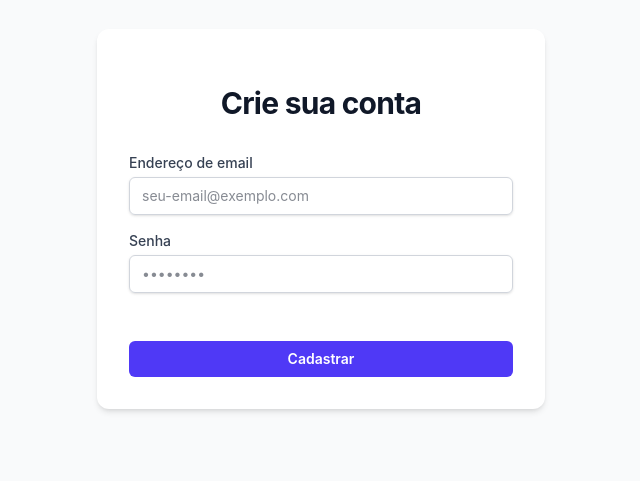
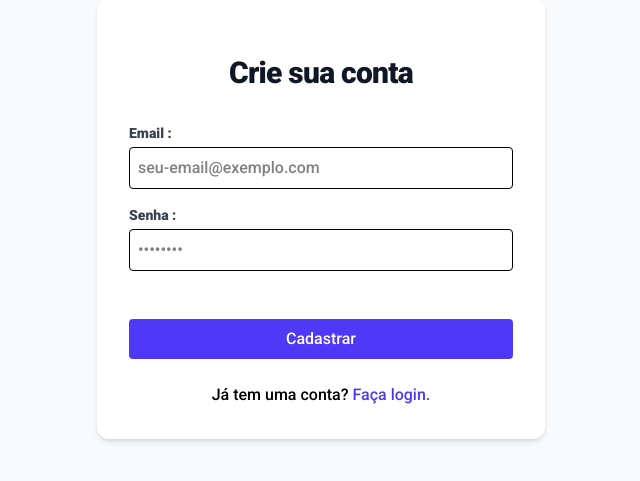
Before and after one commit to felipenewplayer/FinanceAI, a React (Vite) app in the folder frontend/: page /register in a window 1280 px wide. Shown: the part 181-662 px from the top of the page, without its empty margins (319-959 px from the left). Built offline with nearby package versions, Linux system fonts and the light colour scheme.

Commit message:
criaçao tela inicial, melhorando dashboard e segurança

```diff
--- a/frontend/src/pages/Dashboard.jsx
+++ b/frontend/src/pages/Dashboard.jsx
@@ -15,7 +15,9 @@ function Dashboard(){
     return(
         <div className="h-screen">
             {/*Header*/}
-            <header className="bg-gray-200 p-3">
+            <header className="bg-gray-200 p-3 flex justify-between items-center">
+                <div className="flex justify-start"><h1 className="roboto-black text-2xl">FinanceAI</h1>
+                </div>
                 <nav>
                     <ul className="flex justify-end gap-10 px-8 items-center">
                         <li className="roboto-regular text-lg">
--- a/frontend/src/pages/Login.jsx
+++ b/frontend/src/pages/Login.jsx
@@ -1,52 +1,57 @@
 import { useState } from "react";
 import {useNavigate} from "react-router-dom"
+import { loginUser } from "../services/authService";
 
 function Login() {
     const navigate = useNavigate();
     const [email, setEmail] = useState("");
     const [senha, setSenha] = useState("");
+    const [error, setError] = useState("");
 
     async function handleLogin(event) {
         event.preventDefault();
 
+        if (!email || !senha) {
+            setError("Por favor, preencha todos os campos.");
+            return;
+        }
+
         try {
-            const response = await fetch("http://localhost:8000/auth/login", {
-                method: "POST",
-                headers: {
-                    "Content-Type": "application/json",
-                },
-                body: JSON.stringify({
-                    email,
-                    senha,
-                }),
-            });
-
-            if (!response.ok) {
-                throw new Error("Email ou senha inválidos.");
+            const data = {
+                email,
+                senha,
             }
 
-            const data = await response.json();
-            localStorage.setItem("token", data.access_token);
+            const response = await loginUser(data)
+            localStorage.setItem("token", response.access_token);
             navigate("/dashboard");
-
         } catch (error) {
+            if(error.response){
+                setError(error.response.data.detail)
+            }else{
+                setError("Erro ao conectar com o servidor")
+            }
             console.error(error);
         }
     }
 
     return (
         <div className="flex min-h-screen items-center justify-center bg-gray-50 px-4 py-12">
-            <div className="w-full max-w-md rounded-xl bg-white p-8 shadow-md">
+            <div className="w-full max-w-md space-y-8 rounded-xl bg-white p-8 shadow-md">
 
-                <h2 className="mb-8 text-center text-3xl font-bold">
-                    Fazer Login
-                </h2>
+                <div>
+                    <h2 className="roboto-black mt-6 text-center text-3xl font-bold tracking-tight text-gray-900">
+                        Fazer Login
+                    </h2>
+                </div>
 
                 <form onSubmit={handleLogin} className="space-y-6">
 
                     <div>
-                        <label htmlFor="email">
-                            Email
+                        <label
+                        htmlFor="email"
+                        className="roboto-medium">
+                            Email :
                         </label>
 
                         <input
@@ -54,13 +59,17 @@ function Login() {
                             type="email"
                             value={email}
                             onChange={(e) => setEmail(e.target.value)}
-                            className="mt-1 w-full rounded border p-2"
+                            placeholder="Digite seu email"
+                            className="roboto-medium mt-1 w-full rounded border p-2"
+                            required
                         />
                     </div>
 
                     <div>
-                        <label htmlFor="senha">
-                            Senha
+                        <label
+                        htmlFor="senha"
+                        className="roboto-medium">
+                            Senha :
                         </label>
 
                         <input
@@ -69,17 +78,25 @@ function Login() {
                             value={senha}
                             onChange={(e) => setSenha(e.target.value)}
                             className="mt-1 w-full rounded border p-2"
+                            placeholder="Digite sua senha"
+                            required
                         />
                     </div>
 
                     <button
                         type="submit"
-                        className="w-full rounded bg-indigo-600 py-2 text-white hover:bg-indigo-500"
+                        className="roboto-medium w-full rounded bg-indigo-600 py-2 text-white hover:bg-indigo-500 cursor-pointer"
                     >
                         Fazer Login
                     </button>
 
                 </form>
+
+                <div>
+                    <p className="roboto-regular text-center mt-6">Não tem uma conta? <button
+                    onClick={() => navigate("/register")}
+                    className="roboto-medium text-indigo-600 hover:text-indigo-500">Crie uma agora.</button></p>
+                </div>
             </div>
         </div>
     );
--- a/frontend/src/pages/Register.jsx
+++ b/frontend/src/pages/Register.jsx
@@ -1,8 +1,9 @@
 import { useState } from 'react';
 import { registerUser } from '../services/authService';
-
+import { useNavigate } from 'react-router-dom';
 
 export default function Register() {
+    const navigate = useNavigate()
     const [email, setEmail] = useState('');
     const [senha, setSenha] = useState('');
     const [error, setError] = useState('');
@@ -30,7 +31,7 @@ export default function Register() {
 
         } catch (error) {
 
-    if(error.response){
+            if (error.response) {
                 setError(error.response.data.detail)
             } else {
                 setError("Erro ao conectar com servidor")
@@ -39,10 +40,11 @@ export default function Register() {
     }
 
     return (
-        <div className="flex min-h-screen items-center justify-center bg-gray-50 px-4 py-12 sm:px-6 lg:px-8">
+        <div className="flex min-h-screen items-center justify-center bg-gray-50 px-4 py-12">
             <div className="w-full max-w-md space-y-8 rounded-xl bg-white p-8 shadow-md">
+
                 <div>
-                    <h2 className="mt-6 text-center text-3xl font-bold tracking-tight text-gray-900">
+                    <h2 className="roboto-black mt-6 text-center text-3xl font-bold tracking-tight text-gray-900">
                         Crie sua conta
                     </h2>
                 </div>
@@ -56,8 +58,10 @@ export default function Register() {
 
                     <div className="space-y-4 rounded-md">
                         <div>
-                            <label htmlFor="email-address" className="block text-sm font-medium text-gray-700">
-                                Endereço de email
+                            <label
+                            htmlFor="email-address"
+                            className="roboto-black block text-sm font-medium text-gray-700">
+                                Email :
                             </label>
                             <input
                             id="email-address"
@@ -66,23 +70,25 @@ export default function Register() {
                             required
                             value={email}
                             onChange={(e) => setEmail(e.target.value)}
-                                className="mt-1 block w-full rounded-md border border-gray-300 px-3 py-2 text-gray-900 shadow-sm focus:border-indigo-500 focus:outline-none focus:ring-1 focus:ring-indigo-500 sm:text-sm"
+                            className="roboto-medium mt-1 w-full rounded border p-2"
                             placeholder="seu-email@exemplo.com"
                             />
                         </div>
 
                         <div>
-                            <label htmlFor="senha" className="block text-sm font-medium text-gray-700">
-                                Senha
+                            <label
+                            htmlFor="senha"
+                            className="roboto-black block text-sm text-gray-700">
+                                Senha :
                             </label>
                             <input
                             id="senha"
                             name="senha"
                             type="password"
+                            value={senha}
                             required
-                                value={senha}
                             onChange={(e) => setSenha(e.target.value)}
-                                className="mt-1 block w-full rounded-md border border-gray-300 px-3 py-2 text-gray-900 shadow-sm focus:border-indigo-500 focus:outline-none focus:ring-1 focus:ring-indigo-500 sm:text-sm"
+                            className="roboto-medium mt-1 w-full rounded border p-2"
                             placeholder="••••••••"
                             />
                         </div>
@@ -90,7 +96,9 @@ export default function Register() {
 
                     <div className="flex items-center justify-between">
                         <div className="flex items-center">
-                            <label htmlFor="remember-me" className="ml-2 block text-sm text-gray-900">
+                            <label
+                            htmlFor="remember-me"
+                            className="ml-2 block text-sm text-gray-900">
                             </label>
                         </div>
                     </div>
@@ -98,10 +106,16 @@ export default function Register() {
                     <div>
                         <button
                             type="submit"
-                            className="group relative flex w-full justify-center rounded-md bg-indigo-600 px-3 py-2 text-sm font-semibold text-white hover:bg-indigo-500 focus-visible:outline-2 focus-visible:outline-offset-2 focus-visible:outline-indigo-600"
+                            className="roboto-medium w-full rounded bg-indigo-600 py-2 text-white hover:bg-indigo-500 cursor-pointer"
                         >
                             Cadastrar
                         </button>
+                    </div>
+
+                    <div>
+                        <p className="roboto-medium text-center mt-6">Já tem uma conta? <button
+                            onClick={() => navigate("/login")}
+                            className="roboto-medium text-indigo-600 hover:text-indigo-500">Faça login.</button></p>
                     </div>
                 </form>
             </div>
--- /dev/null
+++ b/frontend/src/pages/TelaInicial.jsx
@@ -0,0 +1,31 @@
+import { useNavigate } from "react-router-dom"
+
+function TelaInicial(){
+    const navigate = useNavigate()
+    return(
+        <div className="flex min-h-screen items-center justify-center bg-gray-50 px-4 py-12">
+
+            <div className="w-full max-w-md rounded-xl bg-white p-8 shadow-md">
+                <h1 className="roboto-bold text-4xl mb-6">FinanceAI</h1>
+                <p className="roboto-regular text-lg mb-6">
+                    Dashboard de ações
+                    brasileiro com IA integrada. Acompanhe suas ações favoritas
+                    em tempo real e faça perguntas em linguagem natural sobre o mercado financeiro.</p>
+
+                    <div className="flex gap-4">
+                        <button
+                            className="roboto-medium w-full rounded bg-indigo-600 py-2 text-white hover:bg-indigo-500 cursor-pointer"
+                            onClick={() => {navigate("/login")}}>Login
+                        </button>
+                        <button
+                            className="roboto-medium w-full rounded bg-indigo-600 py-2 text-white hover:bg-indigo-500 cursor-pointer"
+                            onClick={() => {navigate("/register")}}>Register
+                        </button>
+                    </div>
+
+            </div>
+        </div>
+    )
+}
+
+export default TelaInicial
--- a/frontend/src/routes/AppRouters.jsx
+++ b/frontend/src/routes/AppRouters.jsx
@@ -3,13 +3,20 @@ import {Route, Routes} from 'react-router-dom'
 import Login from '../pages/Login'
 import Register from '../pages/Register'
 import Dashboard from '../pages/Dashboard'
+import TelaInicial from '../pages/TelaInicial'
+import ProtectedRoute from './ProtectedRoute'
 
 function AppRouters(){
     return(
     <Routes>
+        <Route path='' element={<TelaInicial/>}/>
         <Route path='/login' element={<Login/>}/>
         <Route path='/register' element={<Register/>}/>
-        <Route path='/dashboard' element={<Dashboard/>}/>
+        <Route path='/dashboard' element={
+            <ProtectedRoute>
+                <Dashboard/>
+            </ProtectedRoute>
+        }/>
     </Routes>
     )
 }
--- /dev/null
+++ b/frontend/src/routes/ProtectedRoute.jsx
@@ -0,0 +1,14 @@
+import { Navigate } from "react-router-dom";
+import { obterToken } from "../../utils/storage";
+
+function ProtectedRoute({children}){
+    const token = obterToken()
+
+    if(!token){
+        return <Navigate to="/login" replace/>
+    }
+
+    return children
+}
+
+export default ProtectedRoute
--- a/frontend/src/services/authService.js
+++ b/frontend/src/services/authService.js
@@ -8,3 +8,20 @@ export async function registerUser(data){
 
     return response.data
 }
+
+export async function loginUser(data) {
+
+    const response = await fetch("http://localhost:8000/auth/login", {
+        method: "POST",
+        headers: {
+            "Content-Type": "application/json",
+        },
+        body: JSON.stringify(data),
+    });
+
+    if (!response.ok) {
+        throw new Error("Email ou senha inválidos.");
+    }
+
+    return await response.json();
+}
--- /dev/null
+++ b/frontend/utils/storage.js
@@ -0,0 +1,9 @@
+export function salvarToken(token) {
+    localStorage.setItem("token", token);
+
+}
+
+export function obterToken(){
+    const token = localStorage.getItem("token")
+    return token
+}
```
Also changed, not shown: frontend/src/services/api.js (line endings or trailing spaces). Lines whose indentation alone changed are shown as unchanged.
